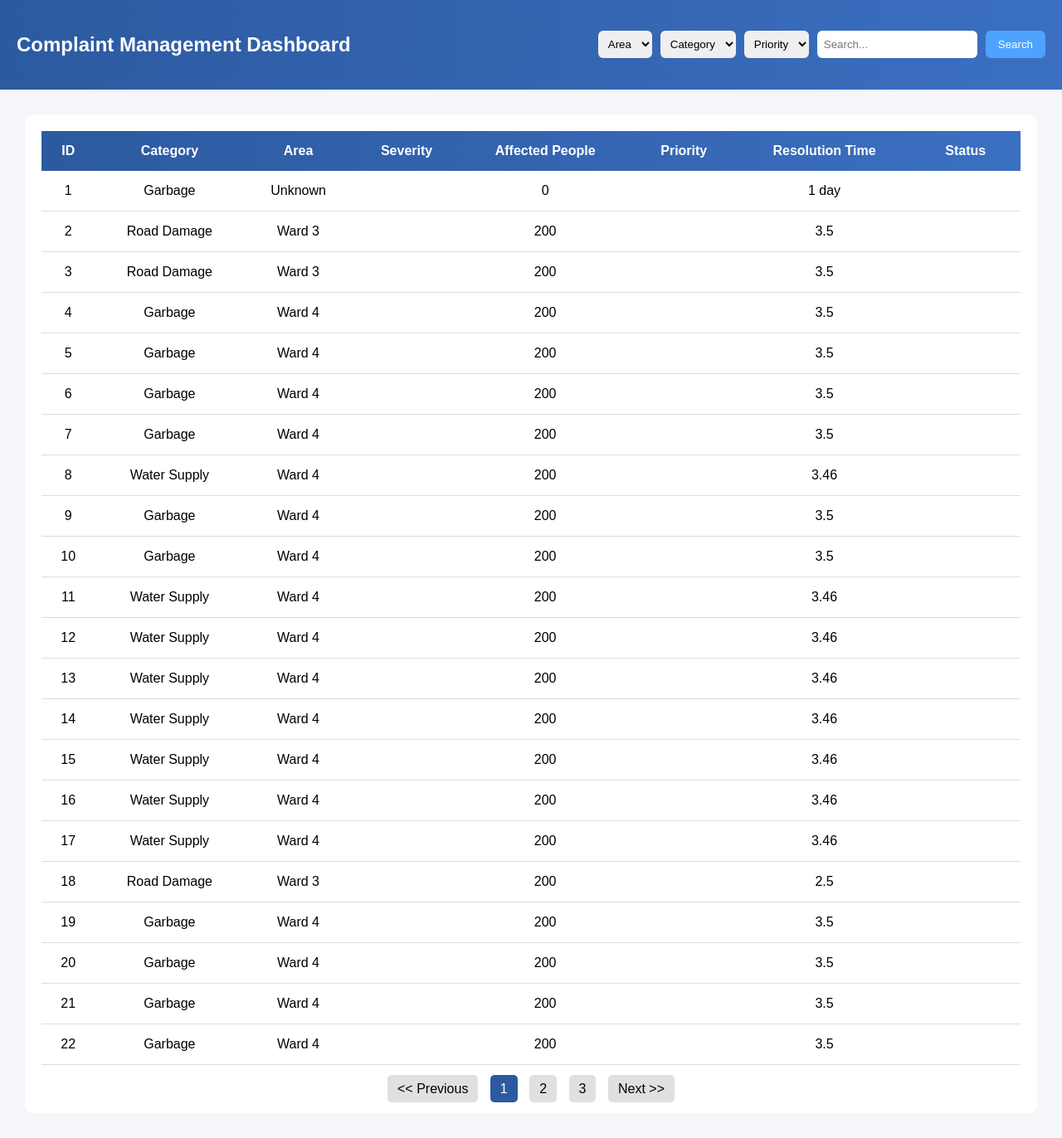
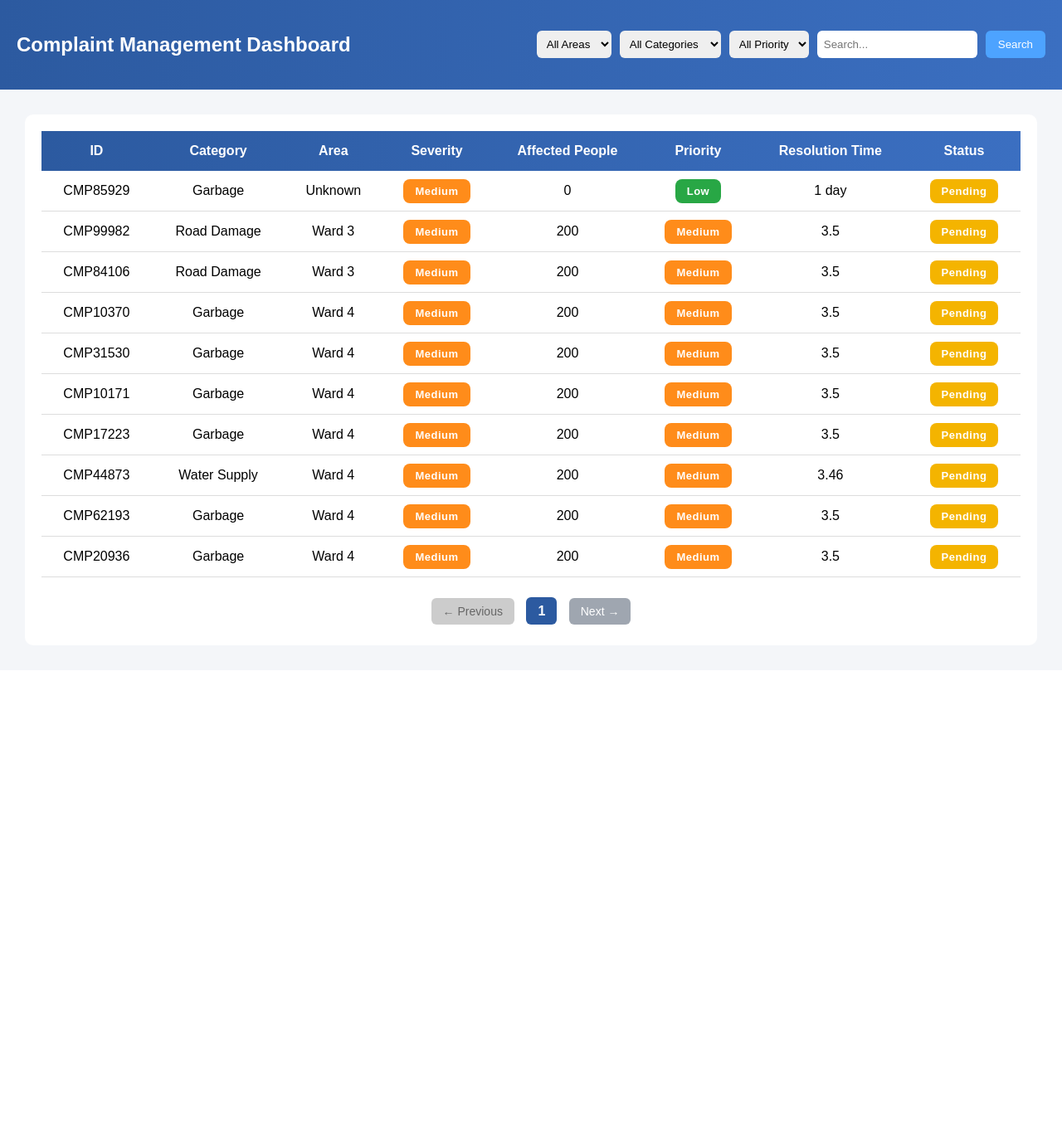
Before and after one commit to heetpatel2004/city-complaint-prediction-system, a Django app: page /dashboard/ in a window 1280 px wide. Shown: the whole page at 83% size. After the commit the page ends 753 px from the top, so only its background shows below. Run offline with Django 5.2, Linux system fonts and the light colour scheme; data comes from the database, SQL or seed files in the repository; parts of the project's set-up code (start-up, migrations or seed data) failed here and were passed over.

Commit message:
dashboard changes_2

```diff
--- a/city_complaint_prediction_system/userform/ml_model.py
+++ b/city_complaint_prediction_system/userform/ml_model.py
@@ -32,5 +32,6 @@ def predict(category, area, severity, affected_people, month, day_of_week, is_we
 
     # Decode
     priority = le_priority.inverse_transform([priority])[0]
+    priority = priority.capitalize()
 
     return priority, round(days, 2)
--- a/city_complaint_prediction_system/userform/static/userform/dashboard.css
+++ b/city_complaint_prediction_system/userform/static/userform/dashboard.css
@@ -68,14 +68,23 @@ tbody tr {
 
 /* BADGES */
 .badge {
-    padding: 5px 12px;
+    padding: 7px 14px;
     border-radius: 8px;
     color: white;
-    font-size: 12px;
+    font-size: 13px;
+    font-weight: bold;
+    letter-spacing: 0.5px;
 }
 
+.Low { background: #28a745; }
+.Medium { background: #ff8c1a; }
+.High { background: #ff4d4d; }
+
+.Pending { background: #f4b400; }
+.Resolved { background: #28a745; }
+
 /* COLORS */
-.red {
+/* .red {
     background: #ff4d4d;
 }
 
@@ -89,12 +98,12 @@ tbody tr {
 
 .green {
     background: #28a745;
-}
+} */
 
 /* PAGINATION */
-.pagination {
+/* .pagination {
     text-align: center;
-    margin-top: 20px;
+    margin-top: 25px;
 }
 
 .pagination span {
@@ -106,6 +115,53 @@ tbody tr {
 }
 
 .pagination .active {
+    background: #2c5aa0;
+    color: white;
+} */
+
+/* PAGINATION CONTAINER */
+/* PAGINATION */
+.pagination {
+    text-align: center;
+    margin-top: 20px;
+}
+
+/* COMMON BUTTON STYLE */
+.page-btn {
+    display: inline-block;
+    margin: 5px;
+    padding: 8px 14px;
+    border-radius: 6px;
+    text-decoration: none;
+    font-size: 14px;
+    background: #9fa6b0;
+    color: white;
+    transition: 0.3s;
+}
+
+/* HOVER (only for clickable links) */
+a.page-btn:hover {
+    background: #a5acb7;
+}
+
+/* DISABLED BUTTON */
+.page-btn.disabled {
+    background: #ccc;
+    color: #666;
+    cursor: not-allowed;
+}
+
+/* PAGE NUMBER */
+.page-number {
+    margin: 5px;
+    padding: 8px 14px;
+    border-radius: 6px;
+    background: #e0e0e0;
+    font-weight: bold;
+}
+
+/* ACTIVE PAGE */
+.page-number.active {
     background: #2c5aa0;
     color: white;
 }
@@ -127,3 +183,94 @@ tbody tr {
         padding: 10px;
     }
 }
+
+/* body {
+    margin: 0;
+    font-family: Arial, sans-serif;
+    background: #f4f6f9;
+} */
+
+/* HEADER */
+/* .header {
+    background: #2c5aa0;
+    color: white;
+    padding: 20px;
+    text-align: center;
+} */
+
+/* CONTAINER */
+/* .container {
+    margin: 30px;
+    background: white;
+    padding: 20px;
+    border-radius: 10px; */
+/* } */
+
+/* TABLE */
+/* table {
+    width: 100%;
+    border-collapse: collapse;
+}
+
+thead {
+    background: #2c5aa0;
+    color: white;
+}
+
+th, td {
+    padding: 12px;
+    text-align: center;
+}
+
+tbody tr {
+    border-bottom: 1px solid #ddd;
+} */
+
+/* BADGE COMMON */
+/* .badge {
+    padding: 6px 12px;
+    border-radius: 10px;
+    color: white;
+    /* color: #2c5aa0; */
+    /* font-size: 12px;  */
+/* } */
+
+/* SEVERITY COLORS */
+/* .severity-Low {
+    background: #28a745;
+}
+
+.severity-Medium {
+    background: #ff8c1a;
+}
+
+.severity-High {
+    background: #ff4d4d;
+} */
+
+/* PRIORITY COLORS */
+/* .priority-Low {
+    background: #28a745;
+}
+
+.priority-Medium {
+    background: #f4b400;
+}
+
+.priority-High {
+    background: #ff4d4d;
+} */
+
+
+/* STATUS COLORS */
+/* .status-Pending {
+    background: #f4b400;
+}
+
+.status-In\ Progress {
+    background: #17a2b8;
+}
+
+.status-Resolved {
+    background: #28a745;
+} */
--- a/city_complaint_prediction_system/userform/templates/userform/dashboard.html
+++ b/city_complaint_prediction_system/userform/templates/userform/dashboard.html
@@ -14,7 +14,7 @@
 <div class="header">
     <h2>Complaint Management Dashboard</h2>
 
-    <div class="filters">
+    {% comment %} <div class="filters">
         <select>
             <option>Area</option>
         </select>
@@ -29,7 +29,36 @@
 
         <input type="text" placeholder="Search...">
         <button>Search</button>
-    </div>
+    </div> {% endcomment %}
+    <form method="GET" class="filters">
+    <select name="area">
+        <option value="">All Areas</option>
+        <option value="Ward 1">Ward 1</option>
+        <option value="Ward 2">Ward 2</option>
+        <option value="Ward 3">Ward 3</option>
+        <option value="Ward 4">Ward 4</option>
+        <option value="Ward 5">Ward 5</option>
+    </select>
+
+    <select name="category">
+        <option value="">All Categories</option>
+        <option value="Garbage">Garbage</option>
+        <option value="Water Supply">Water Supply</option>
+        <option value="Road Damage">Road Damage</option>
+        <option value="Street Lights">Street Lights</option>
+    </select>
+
+    <select name="priority">
+        <option value="">All Priority</option>
+        <option value="Low">Low</option>
+        <option value="Medium">Medium</option>
+        <option value="High">High</option>
+    </select>
+
+    <input type="text" name="search" placeholder="Search...">
+
+    <button type="submit">Search</button>
+</form>
 </div>
 
 <!-- TABLE CONTAINER -->
@@ -51,12 +80,12 @@
         <tbody>
 {% for c in complaints %}
 <tr>
-    <td>{{ c.id }}</td>
+    <td>{{ c.complaint_id }}</td>
     <td>{{ c.category }}</td>
     <td>{{ c.area }}</td>
 
     <td>
-        <span class="badge {{c.severity|lower}}">
+        <span class="badge {{c.severity}}">
             {{c.severity}}
         </span>
     </td>
@@ -64,7 +93,7 @@
     <td>{{ c.affected_people }}</td>
 
     <td>
-        <span class="badge {{ c.priority|lower }}">
+        <span class="badge {{ c.priority }}">
             {{ c.priority }}
         </span>
     </td>
@@ -72,7 +101,7 @@
     <td>{{ c.resolution_time }}</td>
 
     <td>
-        <span class="badge {{ c.status|lower }}">
+        <span class="badge {{ c.status }}">
             {{ c.status }}
         </span>
     </td>
@@ -86,14 +115,100 @@
     </table>
 
     <!-- PAGINATION -->
-    <div class="pagination">
-        <span>&lt;&lt; Previous</span>
-        <span class="active">1</span>
-        <span>2</span>
-        <span>3</span>
-        <span>Next &gt;&gt;</span>
-    </div>
+ <div class="pagination">
+
+    {% if complaints.has_previous %}
+        <a class="page-btn" href="?page={{ complaints.previous_page_number }}">← Previous</a>
+    {% else %}
+        <span class="page-btn disabled">← Previous</span>
+    {% endif %}
+
+    <span class="page-number active">{{ complaints.number }}</span>
+
+    {% if complaints.has_next %}
+        <a class="page-btn" href="?page={{ complaints.next_page_number }}">Next →</a>
+    {% else %}
+        <span class="page-btn disabled">Next →</span>
+    {% endif %}
+
 </div>
 
 </body>
 </html>
+
+{% comment %} {% load static %}
+<!DOCTYPE html>
+<html lang="en">
+<head>
+    <meta charset="UTF-8">
+    <meta name="viewport" content="width=device-width, initial-scale=1.0">
+    <title>Complaint Dashboard</title>
+    <link rel="stylesheet" href="{% static 'userform/dashboard.css' %}">
+</head>
+
+<body>
+
+<!-- HEADER -->
+<div class="header">
+    <h2>Complaint Dashboard</h2>
+</div>
+
+<!-- TABLE -->
+<div class="container">
+    <table>
+        <thead>
+            <tr>
+                <th>ID</th>
+                <th>Category</th>
+                <th>Area</th>
+                <th>Severity</th>
+                <th>Affected</th>
+                <th>Priority</th>
+                <th>Days</th>
+                <th>Status</th>
+            </tr>
+        </thead>
+
+        <tbody>
+            {% for c in complaints %}
+            <tr>
+                <td>{{ c.id }}</td>
+                <td>{{ c.category }}</td>
+                <td>{{ c.area }}</td>
+
+                <!-- Severity -->
+                <td>
+                    <span class="badge severity-{{ c.severity }}">
+                        {{ c.severity }}
+                    </span>
+                </td>
+
+                <td>{{ c.affected_people }}</td>
+
+                <!-- Priority -->
+                <td>
+                    <span class="badge priority-{{ c.priority }}">
+                        {{ c.priority }}
+                    </span>
+                </td>
+
+                <td>{{ c.resolution_time }}</td>
+
+                <!-- Status -->
+                <td>
+                    <span class="badge status-{{ c.status }}">
+                        {{ c.status }}
+                    </span>
+                </td>
+            </tr>
+            {% empty %}
+            <tr>
+                <td colspan="8">No complaints available</td>
+            </tr>
+            {% endfor %}
+        </tbody>
+    </table>
+</div>
+
+</body>
+</html> {% endcomment %}
--- a/city_complaint_prediction_system/userform/urls.py
+++ b/city_complaint_prediction_system/userform/urls.py
@@ -14,7 +14,7 @@ urlpatterns = [
     path('logout/', views.user_logout, name='logout'),
     path('about/', views.about_us, name='about_us'),
     # admin section
-    path('admin-dashboard/', views.admin_dashboard, name='admin_dashboard'),
+    # path('admin-dashboard/', views.admin_dashboard, name='admin_dashboard'),
     path('dashboard/', views.dashboard, name='dashboard'),
 
     path(
--- a/city_complaint_prediction_system/userform/views.py
+++ b/city_complaint_prediction_system/userform/views.py
@@ -5,6 +5,7 @@ from django.contrib import messages
 from .models import Complaint
 from .ml_model import predict
 import pandas as pd
+from django.core.paginator import Paginator
 
 
 
@@ -107,7 +108,7 @@ def submit_complaint(request):
         is_weekend = 1 if day_of_week >= 5 else 0
         category = request.POST.get("category")
         area = request.POST.get("area")
-        severity = request.POST.get('severity')   or 'Medium'
+        severity = (request.POST.get('severity')   or 'Medium').capitalize()
         affected_people = int(request.POST.get('affected_people'))
         # title = request.POST.get("title")
         description = request.POST.get("description")
@@ -171,27 +172,51 @@ def track_complaint(request):
 
 # admin dashboard
 # ✅ ADMIN DASHBOARD
-def admin_dashboard(request):
-    if request.method == "POST":
-        complaint_id = request.POST.get("complaint_id")
-        new_status = request.POST.get("status")
+# def admin_dashboard(request):
+#     if request.method == "POST":
+#         complaint_id = request.POST.get("complaint_id")
+#         new_status = request.POST.get("status")
 
-        complaint = Complaint.objects.get(id=complaint_id)
-        complaint.status = new_status
-        complaint.save()
+#         complaint = Complaint.objects.get(id=complaint_id)
+#         complaint.status = new_status
+#         complaint.save()
 
-        return redirect("userform:admin_dashboard")
+#         return redirect("userform:admin_dashboard")
 
-    complaints = Complaint.objects.all().order_by('-created_at')
-    return render(request, "userform/admin_dashboard.html", {"complaints": complaints})
+#     complaints = Complaint.objects.all().order_by('-created_at')
+#     return render(request, "userform/admin_dashboard.html", {"complaints": complaints})
 
 
 
 def dashboard(request):
     complaints = Complaint.objects.all() # 🔥 Fetch from DB
 
-    for c in complaints:
-            print(c.severity, c.priority, c.status)
+    # for c in complaints:
+    #         print(c.severity, c.priority, c.status)
+    # Get filter values
+    area = request.GET.get('area')
+    category = request.GET.get('category')
+    priority = request.GET.get('priority')
+    search = request.GET.get('search')
+
+    # Apply filters
+    if area:
+        complaints = complaints.filter(area=area)
+
+    if category:
+        complaints = complaints.filter(category=category)
+
+    if priority:
+        complaints = complaints.filter(priority=priority)
+
+    if search:
+        complaints = complaints.filter(description__icontains=search)
+
+    paginator = Paginator(complaints, 10)  # 10 per page
+
+    page_number = request.GET.get('page')
+    complaints = paginator.get_page(page_number)
+
     return render(request, 'userform/dashboard.html', {'complaints': complaints})
 
 
```
